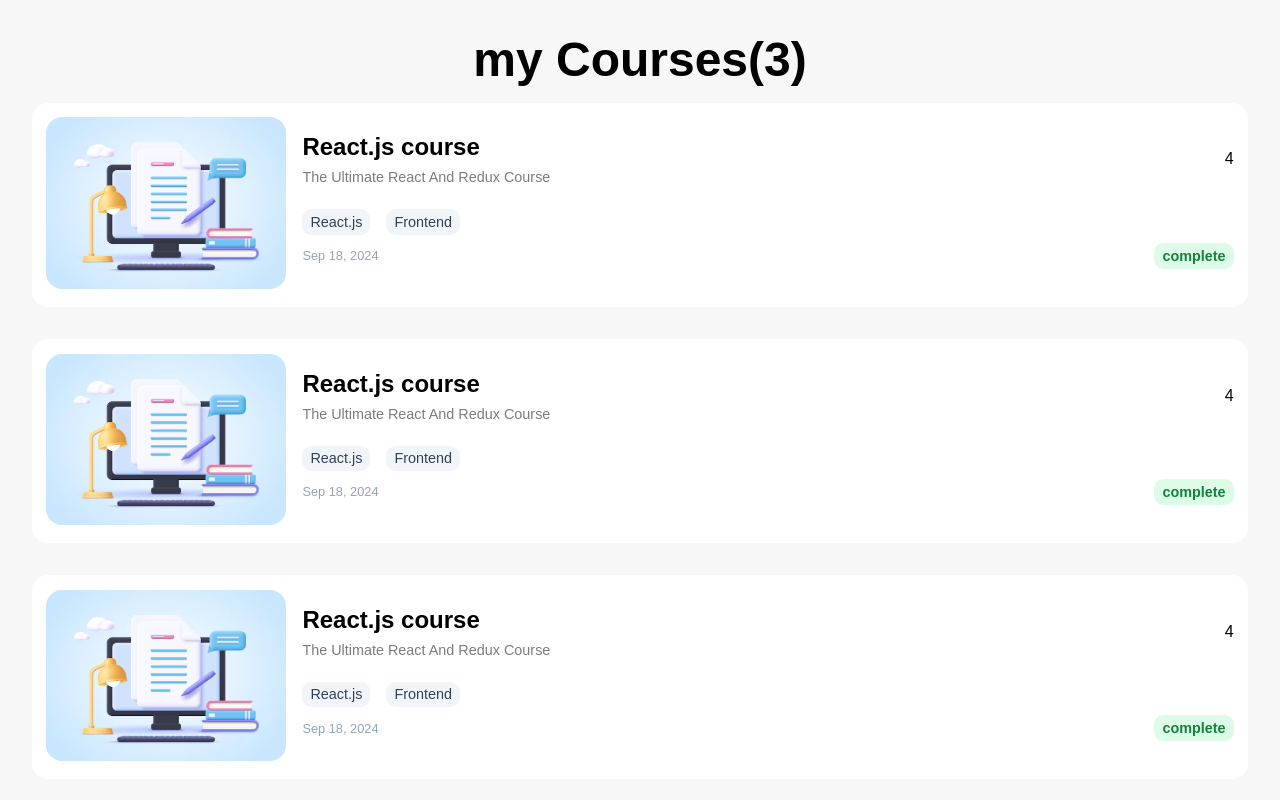
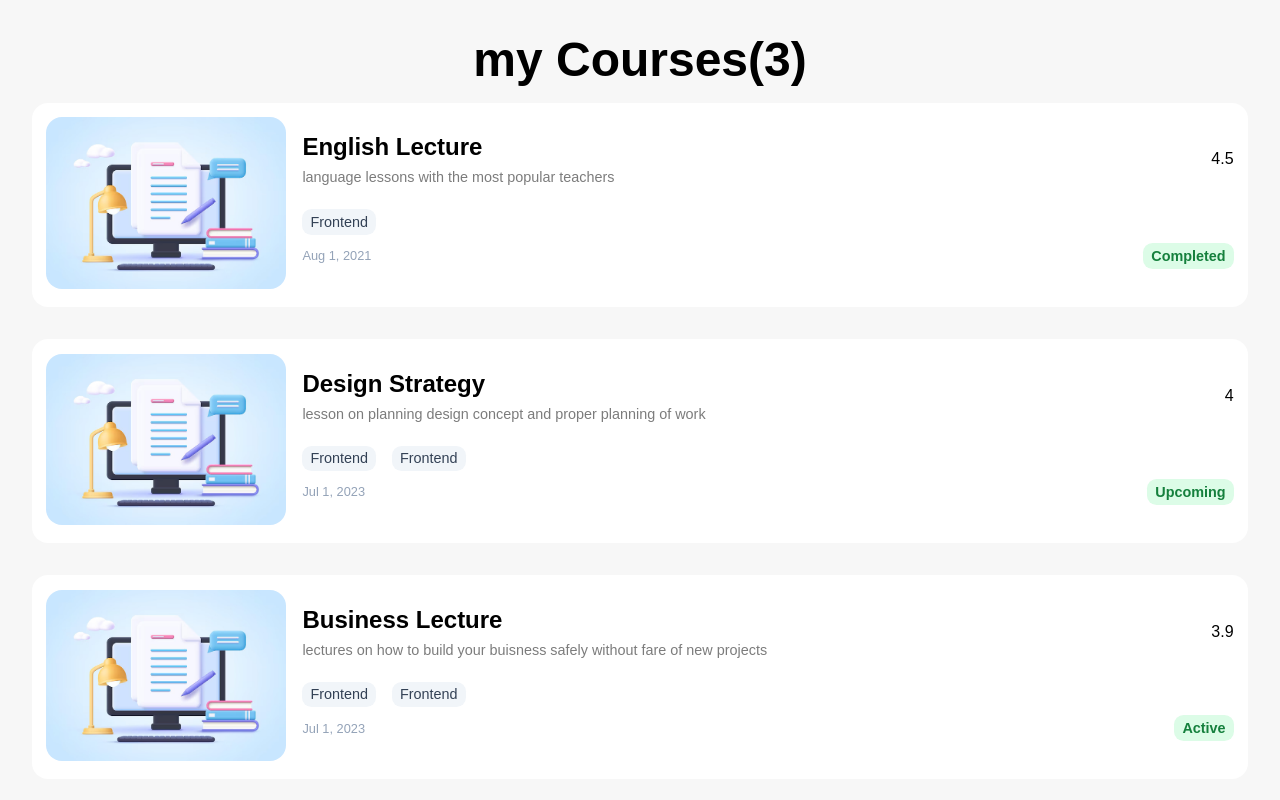
Before and after one commit to N-Baghernejad/course-list, a React (Vite) app: page / in a window 1280 px wide. Shown: the top 800 px of the page. Built offline with nearby package versions, Linux system fonts and the light colour scheme.

Commit message:
dynamic component

```diff
--- a/src/components/CourseCard.jsx
+++ b/src/components/CourseCard.jsx
@@ -1,4 +1,5 @@
-function CourseCard(){
+function CourseCard(props){
+  console.log(props.course)
     return(
         <div className="course-item">
         <div className="course-item__img">
@@ -7,25 +8,31 @@
         <div className="course-item__detail">
           <div className="course-item__body">
             <div>
-              <p className="title">React.js course</p>
-              <p className="desc">The Ultimate React And Redux Course</p>
+              <p className="title">{props.course.title}</p>
+              <p className="desc">{props.course.description}</p>
             </div>
-            <span className="rate">4</span>
+            <span className="rate">{props.course.rate}</span>
           </div>
           <div className="course-item__footer">
             <div className="tags">
-              <span className="badge badge--secondary">React.js</span>
-              <span className="badge badge--secondary">Frontend</span>
+              {
+                props.course.tags.map((t)=> (
+                <span key={t} className="badge badge--secondary">
+                  Frontend
+                  </span>
+                  ))
+              }
+
             </div>
             <div className="caption">
               <div className="date">
-                {new Date().toLocaleDateString("en-US",
+                {new Date(props.course.start).toLocaleDateString("en-US",
                   {month:"short",
                   year:"numeric",
                   day:"numeric",
                   })}
               </div>
-              <p className="badge badge--primary">complete</p>
+              <p className="badge badge--primary">{props.course.status}</p>
             </div>
 
           </div>
--- a/src/components/CourseList.jsx
+++ b/src/components/CourseList.jsx
@@ -38,11 +38,10 @@
 function CourseList(){
     return(
       <div className="course-list">
-        {courses.map((course) => {
-        return(
-        <CourseCard key={course.id}/>
-      );
-      })}
+        {courses.map((course) =>
+        (
+        <CourseCard key={course.id} course={course}/>
+      ))}
     </div>
     )
   }
```
